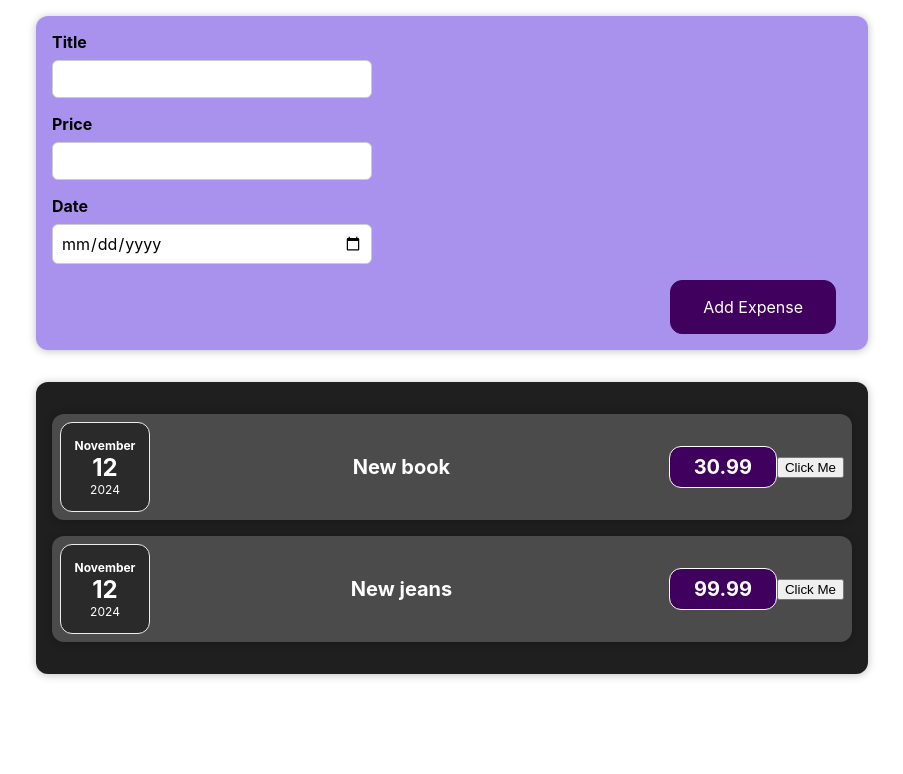
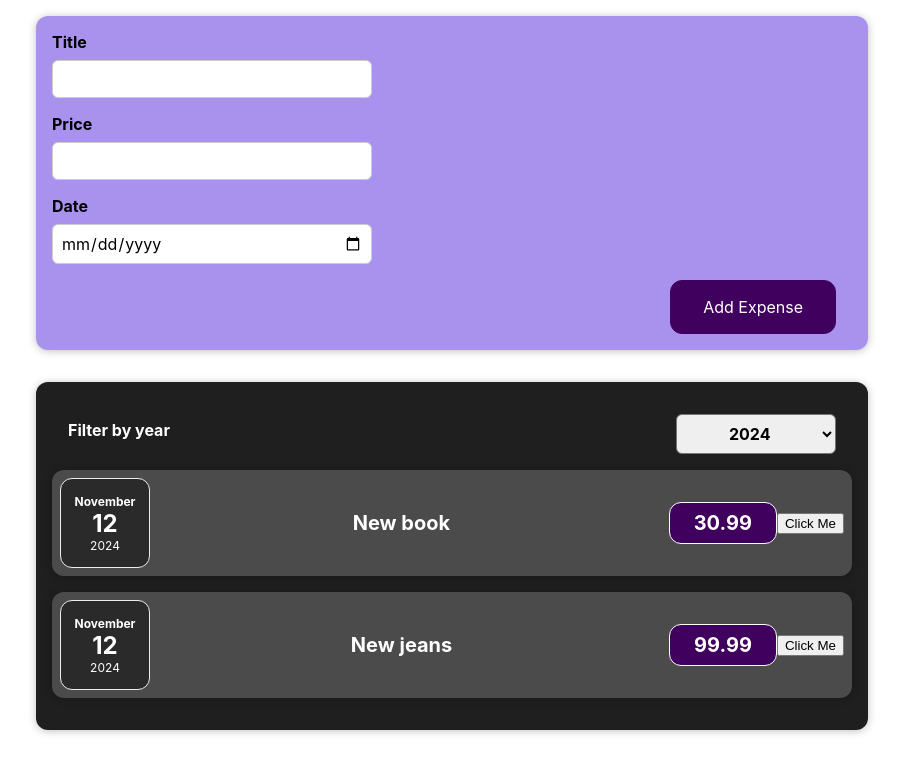
Before and after one commit to sten-tonisfeldmann-hub/codespaces-react, a React (Vite) app: page / in a window 1280 px wide. Shown: the top 774 px of the page, without its empty margins (188-1091 px from the left). Built offline with nearby package versions, Linux system fonts and the light colour scheme.

Commit message:
Ülesanne 12

```diff
--- a/src/components/Expenses/Expenses.jsx
+++ b/src/components/Expenses/Expenses.jsx
@@ -1,10 +1,26 @@
+import { useState } from 'react';
 import './Expenses.css';
 import ExpenseItem from './ExpenseItem.jsx';
+import ExpensesFilter from './ExpensesFilter.jsx';
 
 const Expenses = (props) => {
+    const [filteredYear, setFilteredYear] = useState('2024');
+
+    const filterChangeHandler = (selectedYear) => {
+        setFilteredYear(selectedYear);
+    };
+
+    const filteredExpenses = props.items.filter(
+        (expense) => expense.date.getFullYear().toString() === filteredYear
+    );
+
     return (
         <div className='expenses'>
-            {props.items.map((expense) => (
+            <ExpensesFilter
+                selected={filteredYear}
+                onChangeFilter={filterChangeHandler}
+            />
+            {filteredExpenses.map((expense) => (
                 <ExpenseItem key={expense.title} data={expense} />
             ))}
         </div>
--- /dev/null
+++ b/src/components/Expenses/ExpensesFilter.css
@@ -0,0 +1,24 @@
+.expenses-filter {
+    color: white;
+    padding: 0 1rem;
+}
+
+.expenses-filter__control {
+    display: flex;
+    width: 100%;
+    align-items: center;
+    justify-content: space-between;
+    margin: 1rem 0;
+}
+
+.expenses-filter label {
+    font-weight: bold;
+    margin-bottom: 0.5rem;
+}
+
+.expenses-filter select {
+    font: inherit;
+    padding: 0.5rem 3rem;
+    font-weight: bold;
+    border-radius: 6px;
+}
--- /dev/null
+++ b/src/components/Expenses/ExpensesFilter.jsx
@@ -0,0 +1,23 @@
+import React from 'react';
+
+import './ExpensesFilter.css';
+
+const ExpensesFilter = (props) => {
+    return (
+        <div className='expenses-filter'>
+            <div className='expenses-filter__control'>
+                <label>Filter by year</label>
+                <select
+                    value={props.selected}
+                    onChange={(event) => props.onChangeFilter(event.target.value)}
+                >
+                    <option value='2023'>2023</option>
+                    <option value='2024'>2024</option>
+                    <option value='2025'>2025</option>
+                </select>
+            </div>
+        </div>
+    );
+};
+
+export default ExpensesFilter;
```
